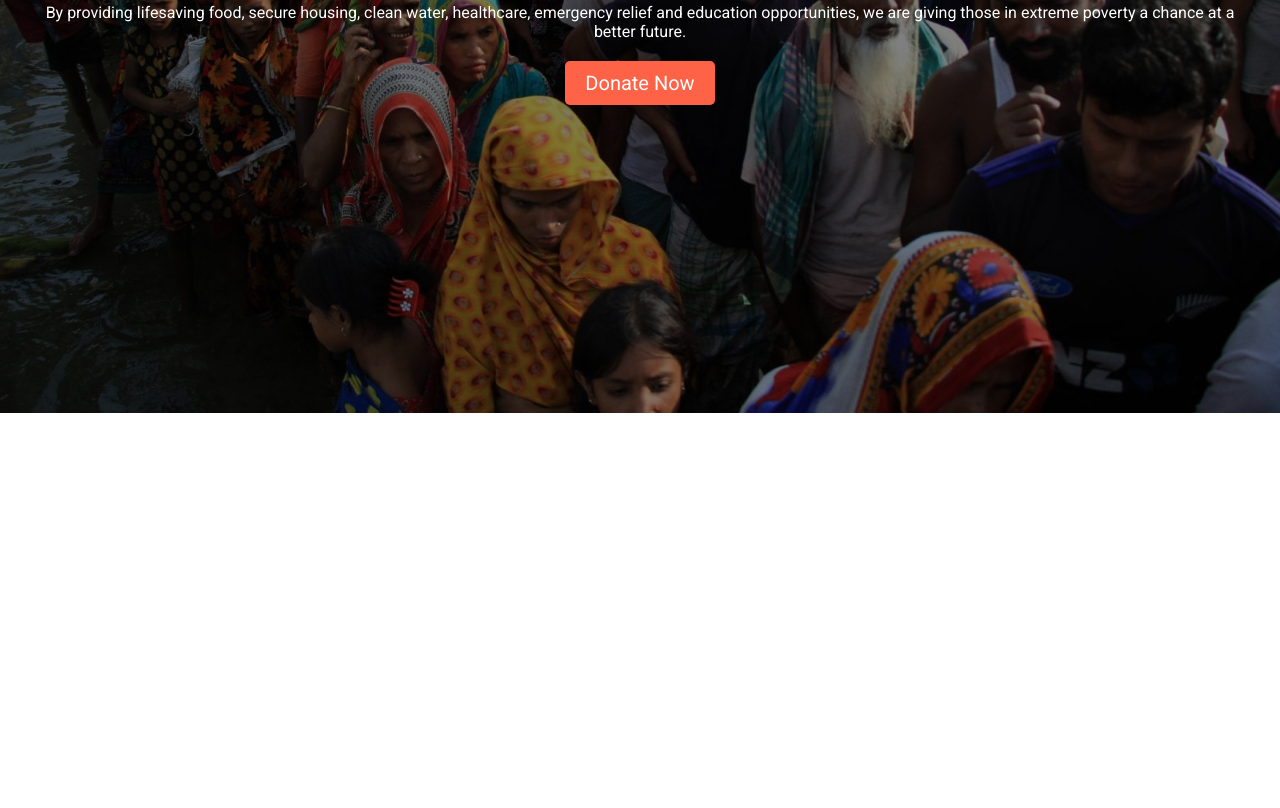
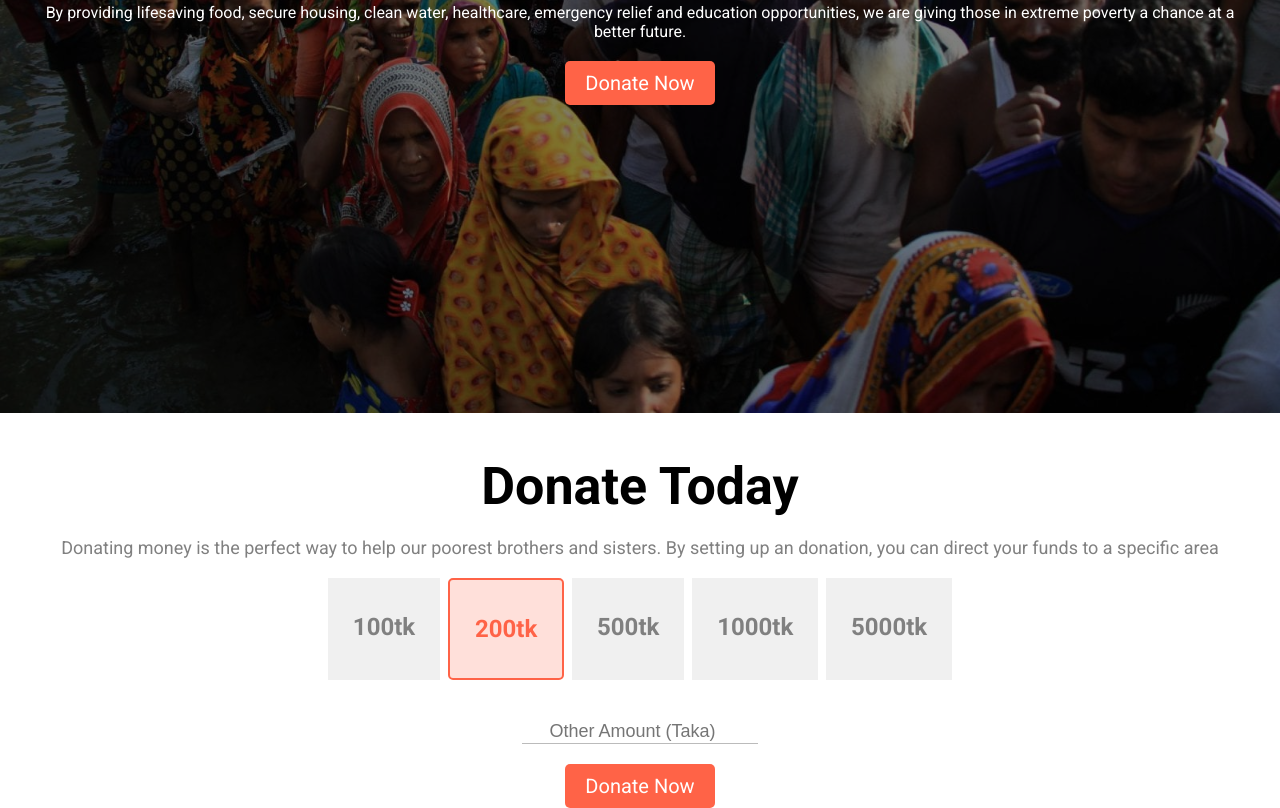
Before and after one commit to FerdousFardin/donate-today, a plain HTML site: page index.html in a window 1280 px wide. Shown: the part 387-1195 px from the top of the page. Before the commit the page ends 800 px from the top, so only its background shows below. Drawn offline with Linux system fonts and the light colour scheme.

Commit message:
second-section added

```diff
--- a/index.html
+++ b/index.html
@@ -13,7 +13,7 @@
 <body>
    <section class="top-banner">
    <div class="container">
-    <h1>
+    <h1 class="big-font">
         Let's Help Those Who Are More In Need
     </h1>
     <p>
@@ -22,5 +22,24 @@
     <div class="button "><a  target="_blank" href="#">Donate Now</a></div>
    </div>
    </section>
+   <section class="donate-now">
+    <div class="container">
+        <h1 class="black-color big-font">Donate Today</h1>
+        <p>Donating money is the perfect way to help our poorest brothers and sisters. By setting up an donation, you can direct your funds to a specific area</p>
+    </div>
+    <div class="money-amount ">
+        <div class="other-amount"><h1>100tk</h1></div>
+        <div class="select"><h1>200tk</h1></div>
+        <div class="other-amount"><h1>500tk</h1></div>
+        <div class="other-amount"><h1>1000tk</h1></div>
+        <div class="other-amount"><h1>5000tk</h1></div>
+    </div>
+    <div class="donate-input container">
+    <input type="number" placeholder="Other Amount (Taka)">
+    </div>
+    <div class="container button">
+        <a href="#" target="_blank">Donate Now</a>
+    </div>
+    </section>
 </body>
 </html>
--- a/style.css
+++ b/style.css
@@ -18,8 +18,12 @@ color: white
     padding:auto 0;
 } */
 .top-banner h1{
+
+    color: white;
+    margin-top: 0;
+}
+.big-font{
     font-size: 52px;
-    color: white;
 }
 .button a{
     text-decoration: none;
@@ -49,9 +53,47 @@ color: white
 
 }
 h1{
-    margin-top: 0;
+
     margin-bottom: 20px;
 }
 p {
     margin-bottom: 20px;
 }
+.donate-now{
+    color: grey;
+
+}
+.money-amount{
+    display: flex;
+    flex-direction: row;
+    justify-content: space-evenly;
+    padding: 0 25%;
+    margin-bottom: 40px;
+}
+.other-amount{
+    background-color: #6969691a;
+    padding:15px 25px;
+}
+.select{
+    background-color:rgba(255, 99, 71, 0.2);
+    padding:15px 25px;
+    color: tomato;
+    border: 2px solid tomato;
+    border-radius: 5px;
+}
+.donate-input input{
+    border: none;
+
+    font-size: 18px;
+    text-align: center;
+    color: #bbb;
+    border-bottom: 1px solid #bbb;
+    margin-bottom: 20px;
+}
+
+.black-color{
+color: black;
+}
+.donate-now p{
+    font-size: large;
+}
```
